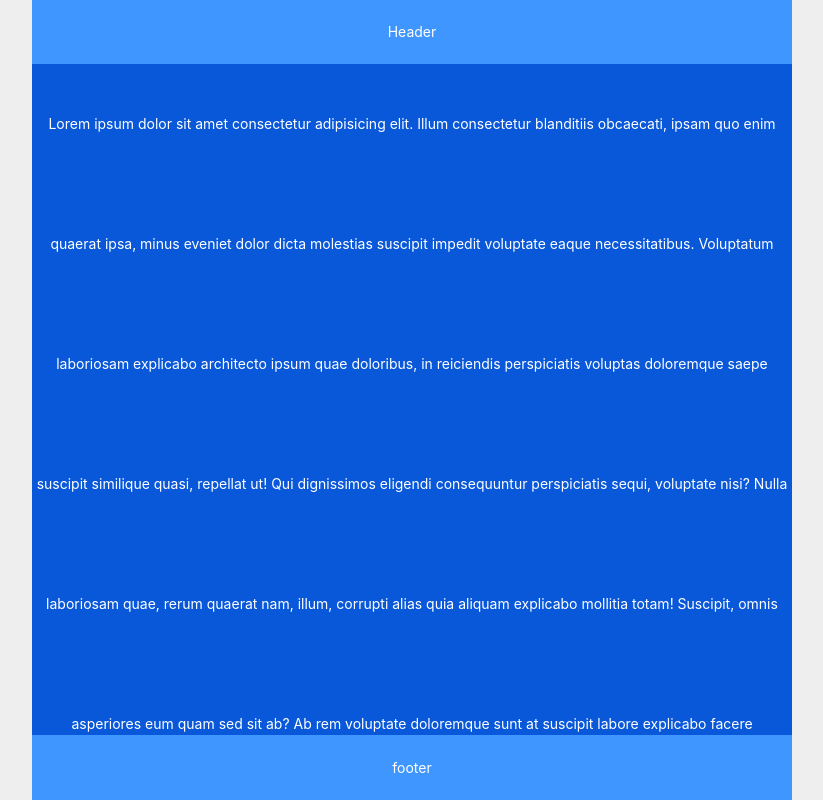
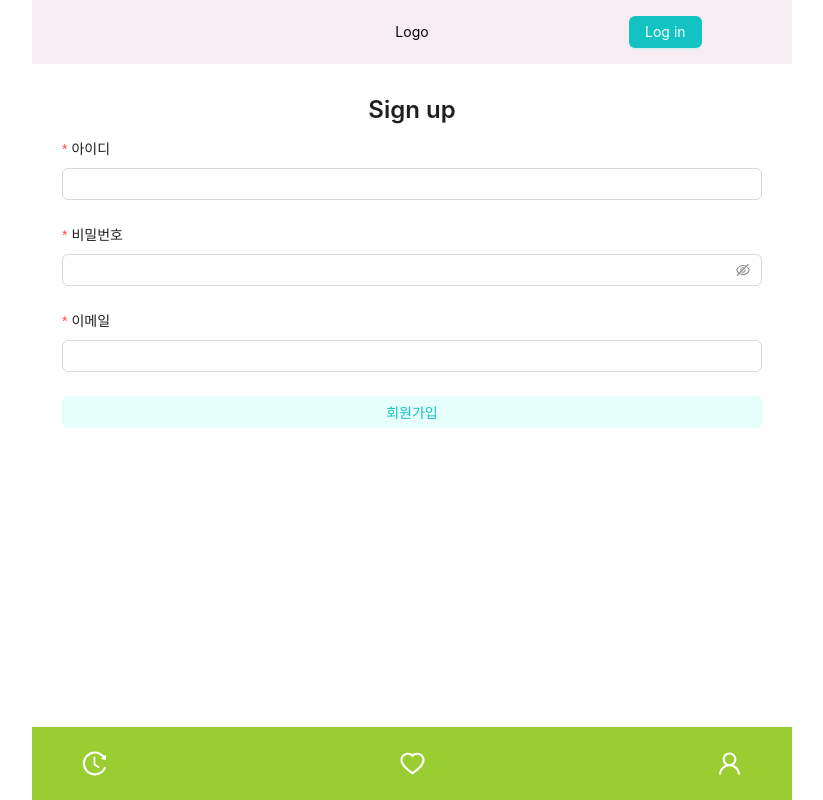
Before and after one commit to dosirakHansol/kidstalk-prj-front, a React (Create React App) app: page / in a window 1280 px wide. Shown: the whole page, without its empty margins (228-1051 px from the left). Built offline with nearby package versions, Linux system fonts and the light colour scheme.

Commit message:
[Woogie] header, footer icon 배치

```diff
--- a/package.json
+++ b/package.json
@@ -3,6 +3,7 @@
   "version": "0.1.0",
   "private": true,
   "dependencies": {
+    "@ant-design/icons": "^5.5.2",
     "@testing-library/jest-dom": "^5.16.4",
     "@testing-library/react": "^13.1.1",
     "@testing-library/user-event": "^13.5.0",
--- a/src/App.tsx
+++ b/src/App.tsx
@@ -1,10 +1,13 @@
-import { CLayout } from "./layout/CLayout";
+import { SignUp } from "./containers/SignUp";
+import { CLayout } from "./layouts/CLayout";
+import { LoginPage } from "./pages/LoginPage";
+import { SignUpPage } from "./pages/SignUp";
 
 function App() {
   return (
     <>
       <CLayout>
-        <div>
+        {/* <div>
           Lorem ipsum dolor sit amet consectetur adipisicing elit. Illum
           consectetur blanditiis obcaecati, ipsam quo enim quaerat ipsa, minus
           eveniet dolor dicta molestias suscipit impedit voluptate eaque
@@ -118,7 +121,9 @@ function App() {
           repellat repellendus? Provident laboriosam adipisci iusto porro
           ducimus placeat incidunt odio facilis animi ut accusamus officia
           aperiam ipsam, et voluptatum eveniet repudiandae dolorem beatae odit.
-        </div>
+        </div> */}
+
+        <SignUpPage />
       </CLayout>
     </>
   );
--- /dev/null
+++ b/src/containers/SignUp.tsx
@@ -0,0 +1,70 @@
+import { Button, Typography, Form, Input, Flex } from "antd";
+import { FormProps } from "antd";
+
+import styled from "styled-components";
+type FieldType = {
+  username?: string;
+  password?: string;
+  email?: string;
+};
+const onFinish: FormProps<FieldType>["onFinish"] = (values) => {
+  console.log("Success:", values);
+};
+
+const onFinishFailed: FormProps<FieldType>["onFinishFailed"] = (errorInfo) => {
+  console.log("Failed:", errorInfo);
+};
+
+const SForm = styled.div`
+  width: 100%;
+  padding: 30px;
+`;
+
+export const SignUp = () => {
+  return (
+    <SForm>
+      <Typography.Title level={3}>Sign up</Typography.Title>
+      <Form
+        name="basic"
+        onFinish={onFinish}
+        onFinishFailed={onFinishFailed}
+        autoComplete="off"
+        layout="vertical"
+      >
+        <Form.Item<FieldType>
+          label="아이디"
+          name="username"
+          rules={[{ required: true, message: "아이디를 입력해 주세요" }]}
+        >
+          <Input />
+        </Form.Item>
+
+        <Form.Item<FieldType>
+          label="비밀번호"
+          name="password"
+          rules={[{ required: true, message: "비밀번호를 입력해 주세요" }]}
+        >
+          <Input.Password />
+        </Form.Item>
+        <Form.Item<FieldType>
+          label="이메일"
+          name="email"
+          rules={[
+            {
+              required: true,
+              message: "이메일을 입력해 주세요",
+            },
+          ]}
+        >
+          <Input />
+        </Form.Item>
+
+        <Flex vertical justify="center" align="center" gap={15}>
+          <Button color="cyan" variant="filled" block htmlType="submit">
+            회원가입
+          </Button>
+        </Flex>
+      </Form>
+    </SForm>
+  );
+};
--- a/src/layout/CFooter.tsx
+++ /dev/null
@@ -1,17 +0,0 @@
-import styled from "styled-components";
-import { Footer } from "antd/es/layout/layout";
-import { Menu } from "antd";
-const footerStyle: React.CSSProperties = {
-  textAlign: "center",
-  color: "#fff",
-  backgroundColor: "#4096ff",
-};
-
-const items = new Array(3).fill(null).map((_, index) => ({
-  key: String(index + 1),
-  label: `nav ${index + 1}`,
-}));
-
-export const CFooter = () => {
-  return <Footer style={footerStyle}>footer</Footer>;
-};
--- a/src/layout/CHeader.tsx
+++ /dev/null
@@ -1,15 +0,0 @@
-import styled from "styled-components";
-import { Header } from "antd/es/layout/layout";
-
-const headerStyle: React.CSSProperties = {
-  textAlign: "center",
-  color: "#fff",
-  height: 64,
-  paddingInline: 48,
-  lineHeight: "64px",
-  backgroundColor: "#4096ff",
-};
-
-export const CHeader = () => {
-  return <Header style={headerStyle}>Header</Header>;
-};
--- a/src/layout/CBody.tsx
+++ b/src/layouts/CBody.tsx
@@ -3,11 +3,12 @@ import styled from "styled-components";
 
 const contentStyle: React.CSSProperties = {
   textAlign: "center",
-  minHeight: 120,
+  minHeight: 100,
   lineHeight: "120px",
   color: "#fff",
-  backgroundColor: "#0958d9",
+
   overflowY: "scroll",
+  width: "100%",
 };
 
 type IBodyProps = {
--- /dev/null
+++ b/src/layouts/CFooter.tsx
@@ -0,0 +1,35 @@
+import styled from "styled-components";
+import { Footer } from "antd/es/layout/layout";
+import {
+  HistoryOutlined,
+  HeartOutlined,
+  UserOutlined,
+} from "@ant-design/icons";
+
+const footerStyle: React.CSSProperties = {
+  color: "#fff",
+  backgroundColor: "yellowgreen",
+  width: "100%",
+  textAlign: "center",
+  display: "flex",
+  justifyContent: "space-between",
+};
+const SIcon = styled.div`
+  width: 100%;
+`;
+
+const IconStyle: React.CSSProperties = {
+  display: "inline-block",
+  fontSize: "25px",
+};
+export const CFooter = () => {
+  return (
+    <Footer style={footerStyle}>
+      <HistoryOutlined style={IconStyle} />
+
+      <HeartOutlined style={IconStyle} />
+
+      <UserOutlined style={IconStyle} />
+    </Footer>
+  );
+};
--- /dev/null
+++ b/src/layouts/CHeader.tsx
@@ -0,0 +1,32 @@
+import styled from "styled-components";
+import { Header } from "antd/es/layout/layout";
+import { Button } from "antd";
+
+const headerStyle: React.CSSProperties = {
+  textAlign: "center",
+  color: "#fff",
+  height: 64,
+  paddingInline: 48,
+  lineHeight: "64px",
+  backgroundColor: "#f6edf3f8",
+  display: "flex",
+  justifyContent: "center",
+  padding: 0,
+};
+const HeaderItem = styled.div`
+  color: #040408;
+  width: 100%;
+`;
+export const CHeader = () => {
+  return (
+    <Header style={headerStyle}>
+      <HeaderItem></HeaderItem>
+      <HeaderItem>Logo</HeaderItem>
+      <HeaderItem>
+        <Button color="cyan" variant="solid">
+          Log in
+        </Button>
+      </HeaderItem>
+    </Header>
+  );
+};
--- a/src/layout/CLayout.tsx
+++ b/src/layouts/CLayout.tsx
@@ -4,7 +4,7 @@ import { CHeader } from "./CHeader";
 import { Layout } from "antd";
 import styled from "styled-components";
 const SLayout = styled.div`
-  background-color: #eee;
+  background-color: white;
   display: flex;
   width: 100%;
   height: 100vh;
--- /dev/null
+++ b/src/pages/LoginPage.tsx
@@ -0,0 +1,16 @@
+import styled from "styled-components";
+import { Login } from "../containers/Login";
+const SLoginPage = styled.div`
+  background-color: #eee;
+  overflow: hidden;
+  width: 100%;
+  height: 100%;
+`;
+
+export const LoginPage = () => {
+  return (
+    <SLoginPage>
+      <Login></Login>
+    </SLoginPage>
+  );
+};
--- /dev/null
+++ b/src/pages/SignUp.tsx
@@ -0,0 +1,16 @@
+import styled from "styled-components";
+import { SignUp } from "../containers/SignUp";
+const SSignUpPage = styled.div`
+  background-color: white;
+  overflow: hidden;
+  width: 100%;
+  height: 100%;
+`;
+
+export const SignUpPage = () => {
+  return (
+    <SSignUpPage>
+      <SignUp></SignUp>
+    </SSignUpPage>
+  );
+};
```
Also changed, not shown: src/containers/Login.tsx (added, +64 -0 lines).
